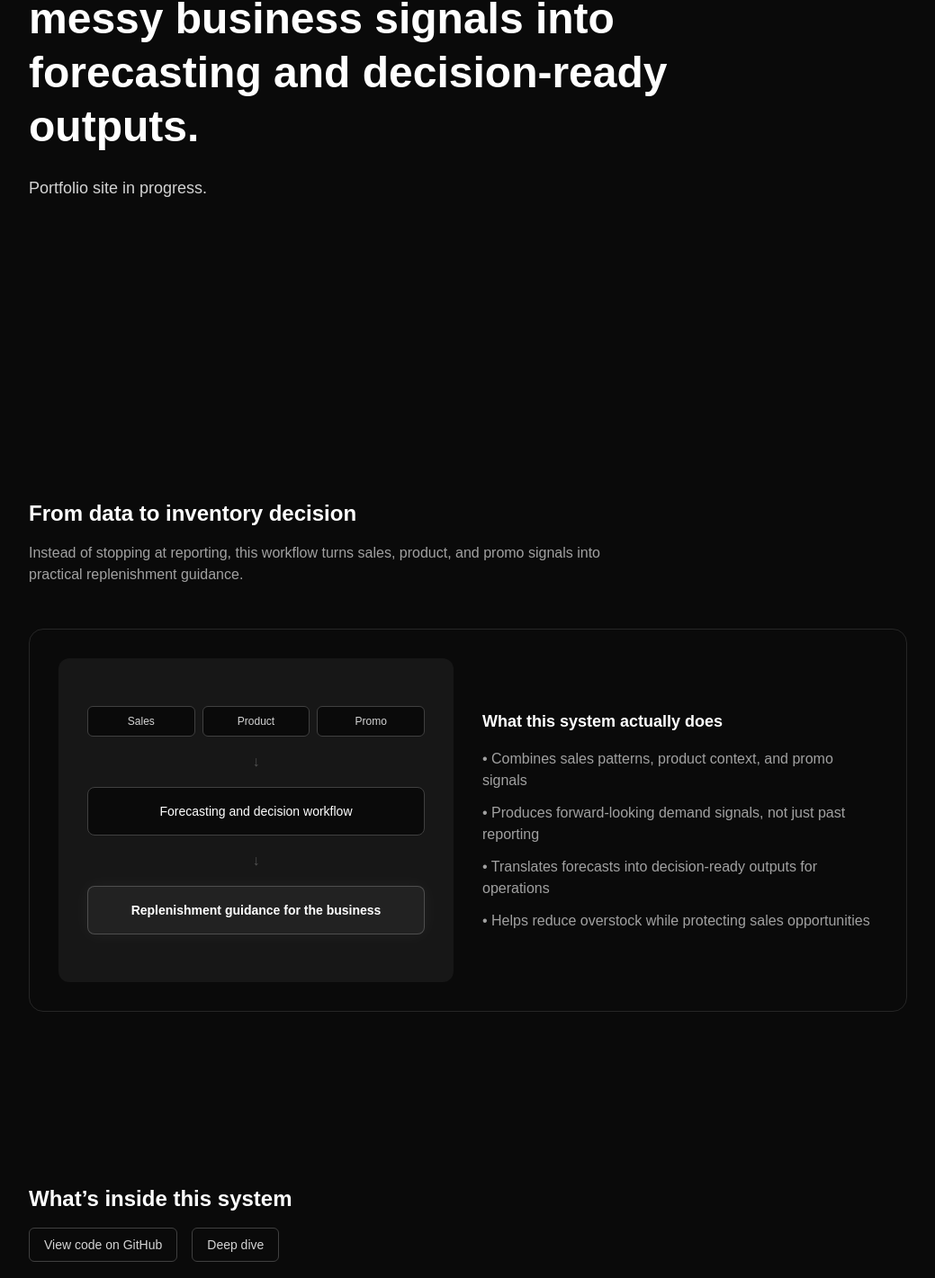
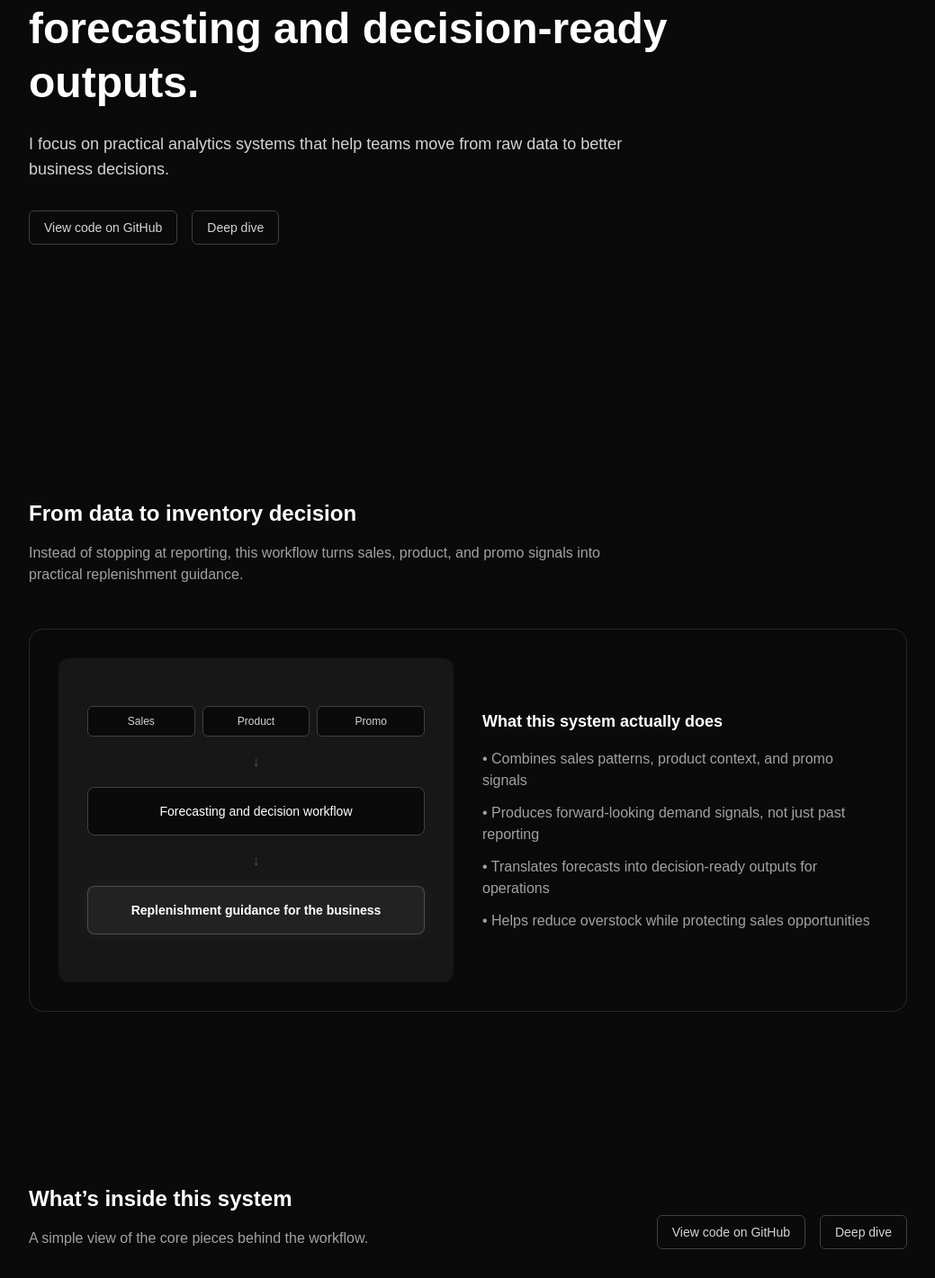
Before and after one commit to zawlynnhtut/portfolio-site, a Next.js app in the folder portfolio-site/: page / in a window 1280 px wide. Shown: the part 341-1762 px from the top of the page at 90% size, without its empty margins (120-1159 px from the left). Built offline with nearby package versions, Linux system fonts and the light colour scheme.

Commit message:
Build portfolio landing page structure

```diff
--- a/portfolio-site/src/app/page.tsx
+++ b/portfolio-site/src/app/page.tsx
@@ -13,23 +13,42 @@ export default function Home() {
           </h1>
 
           <p className="mt-6 max-w-2xl text-lg text-neutral-300">
-            Portfolio site in progress.
+            I focus on practical analytics systems that help teams move from raw
+            data to better business decisions.
           </p>
+
+          <div className="mt-8 flex flex-wrap gap-4">
+            <a
+              href="https://github.com/zawlynnhtut/portfolio-site"
+              target="_blank"
+              rel="noopener noreferrer"
+              className="rounded-md border border-neutral-700 px-4 py-2 text-sm text-neutral-300 hover:border-neutral-500 hover:text-white"
+            >
+              View code on GitHub
+            </a>
+
+            <a
+              href="/project-1"
+              className="rounded-md border border-neutral-700 px-4 py-2 text-sm text-neutral-300 hover:border-neutral-500 hover:text-white"
+            >
+              Deep dive
+            </a>
+          </div>
         </div>
       </section>
+
       <section className="mx-auto max-w-5xl px-6 py-24">
         <div className="mb-12">
           <h2 className="text-2xl font-semibold">
             From data to inventory decision
           </h2>
           <p className="mt-4 max-w-2xl text-neutral-400">
-      Instead of stopping at reporting, this workflow turns sales, product, and promo signals into practical replenishment guidance.
+            Instead of stopping at reporting, this workflow turns sales,
+            product, and promo signals into practical replenishment guidance.
           </p>
         </div>
 
         <div className="grid gap-8 rounded-2xl border border-neutral-800 p-8 md:grid-cols-2">
-
-  {/* Left: Diagram */}
           <div className="flex min-h-[360px] items-center justify-center rounded-xl bg-neutral-900 p-8 text-neutral-500">
             <div className="w-full max-w-md">
               <div className="grid gap-4">
@@ -60,7 +79,6 @@ export default function Home() {
             </div>
           </div>
 
-  {/* Right: Explanation (Option A) */}
           <div className="flex flex-col justify-center">
             <h3 className="text-lg font-semibold">
               What this system actually does
@@ -73,19 +91,23 @@ export default function Home() {
               <li>• Helps reduce overstock while protecting sales opportunities</li>
             </ul>
           </div>
-
         </div>
       </section>
 
-{/* NEW SECTION STARTS HERE */}
       <section className="mx-auto max-w-5xl px-6 py-24">
-  <h2 className="text-2xl font-semibold">
-    What’s inside this system
-  </h2>
-  <div className="mt-4 flex gap-4">
+        <div className="flex flex-wrap items-end justify-between gap-6">
+          <div>
+            <h2 className="text-2xl font-semibold">What’s inside this system</h2>
+            <p className="mt-4 max-w-2xl text-neutral-400">
+              A simple view of the core pieces behind the workflow.
+            </p>
+          </div>
+
+          <div className="flex gap-4">
             <a
               href="https://github.com/zawlynnhtut/portfolio-site"
-    target="_blank" rel="noopener noreferrer"
+              target="_blank"
+              rel="noopener noreferrer"
               className="rounded-md border border-neutral-700 px-4 py-2 text-sm text-neutral-300 hover:border-neutral-500 hover:text-white"
             >
               View code on GitHub
@@ -98,33 +120,34 @@ export default function Home() {
               Deep dive
             </a>
           </div>
+        </div>
 
         <div className="mt-8 grid gap-6 md:grid-cols-3">
-
           <div className="rounded-xl border border-neutral-800 p-6">
             <h3 className="font-medium">Data foundation</h3>
             <p className="mt-3 text-sm text-neutral-400">
-        Clean and structured sales, product, and promo data prepared for modeling.
+              Clean and structured sales, product, and promo data prepared for
+              modeling.
             </p>
           </div>
 
           <div className="rounded-xl border border-neutral-800 p-6">
             <h3 className="font-medium">Demand forecasting</h3>
             <p className="mt-3 text-sm text-neutral-400">
-        Forward-looking signals that capture patterns, seasonality, and promotions.
+              Forward-looking signals that capture patterns, seasonality, and
+              promotions.
             </p>
           </div>
 
           <div className="rounded-xl border border-neutral-800 p-6">
             <h3 className="font-medium">Decision outputs</h3>
             <p className="mt-3 text-sm text-neutral-400">
-        Practical guidance to support replenishment and inventory decisions.
+              Practical guidance to support replenishment and inventory
+              decisions.
             </p>
           </div>
+        </div>
 
-
-
-  </div>
         <div className="mt-10 grid gap-4 md:grid-cols-3">
           <div className="rounded-lg border border-neutral-800 p-4 text-center">
             <p className="text-2xl font-semibold">↓ Overstock</p>
@@ -148,8 +171,6 @@ export default function Home() {
           </div>
         </div>
       </section>
-{/* NEW SECTION ENDS HERE */}
-
     </main>
   );
 }
```
Lines whose indentation alone changed are shown as unchanged.
